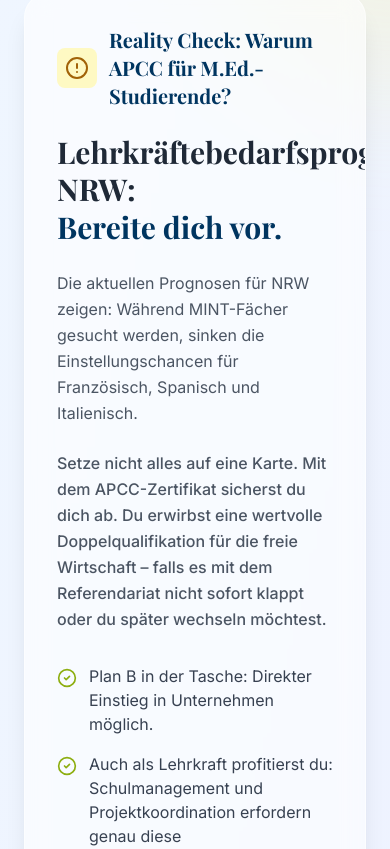
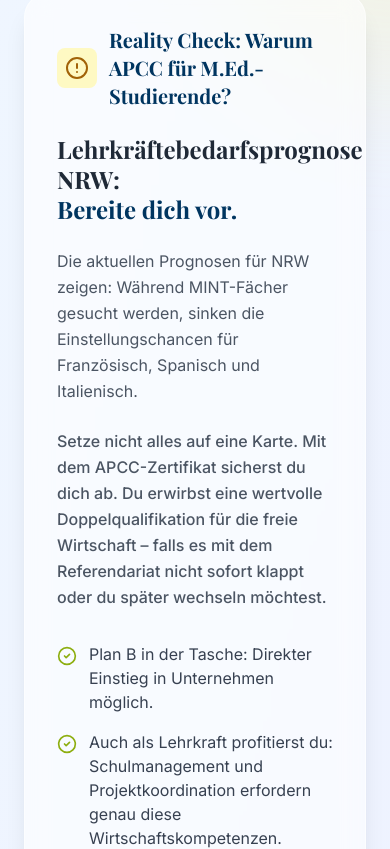
Before and after one commit to oppenpsy-rub/apcc-landing, a React (Vite) app: page / in a window 390 px wide. Shown: the part 3580-4429 px from the top of the page. Built offline with nearby package versions, Linux system fonts and the light colour scheme; a web font is replaced by a local one.

Commit message:
Enhance responsive design for BookingModal, FAQ, Footer, and RealityCheck

```diff
--- a/src/components/BookingModal.jsx
+++ b/src/components/BookingModal.jsx
@@ -89,7 +89,7 @@
               animate={{ scale: 1, opacity: 1, y: 0 }}
               exit={{ scale: 0.95, opacity: 0, y: 20 }}
               onClick={(e) => e.stopPropagation()}
-              className="bg-white rounded-2xl shadow-2xl w-full max-w-md overflow-hidden relative"
+              className="bg-white rounded-2xl shadow-2xl w-full max-w-md overflow-hidden relative max-h-[90vh] overflow-y-auto mx-4"
             >
               {/* Close Button */}
               <button
--- a/src/components/FAQ.jsx
+++ b/src/components/FAQ.jsx
@@ -80,7 +80,7 @@
   return (
     <section className="py-20 bg-white">
       <div className="container mx-auto px-6 max-w-3xl">
-        <h2 className="text-3xl font-bold text-center text-rub-blue mb-12">Häufige Fragen</h2>
+        <h2 className="text-2xl md:text-3xl font-bold text-center text-rub-blue mb-12">Häufige Fragen</h2>
         <div className="bg-white rounded-2xl shadow-sm border border-gray-100 px-8">
           {faqs.map((faq, idx) => (
             <FAQItem key={idx} question={faq.q} answer={faq.a} />
--- a/src/components/Footer.jsx
+++ b/src/components/Footer.jsx
@@ -3,7 +3,7 @@
 
 const Footer = ({ onOpenBooking }) => {
   return (
-    <footer className="bg-rub-blue text-white py-16">
+    <footer className="bg-rub-blue text-white py-10 md:py-16">
       <div className="container mx-auto px-6">
         <div className="flex flex-col md:flex-row justify-between items-center gap-8">
           <div className="text-center md:text-left">
--- a/src/components/RealityCheck.jsx
+++ b/src/components/RealityCheck.jsx
@@ -34,7 +34,7 @@
                   </h2>
                 </div>
 
-                <h3 className="text-3xl font-bold text-gray-800 mb-6 leading-tight">
+                <h3 className="text-2xl md:text-3xl font-bold text-gray-800 mb-6 leading-tight">
                   Lehrkräftebedarfsprognose NRW: <br/>
                   <span className="text-rub-blue">Bereite dich vor.</span>
                 </h3>
```
